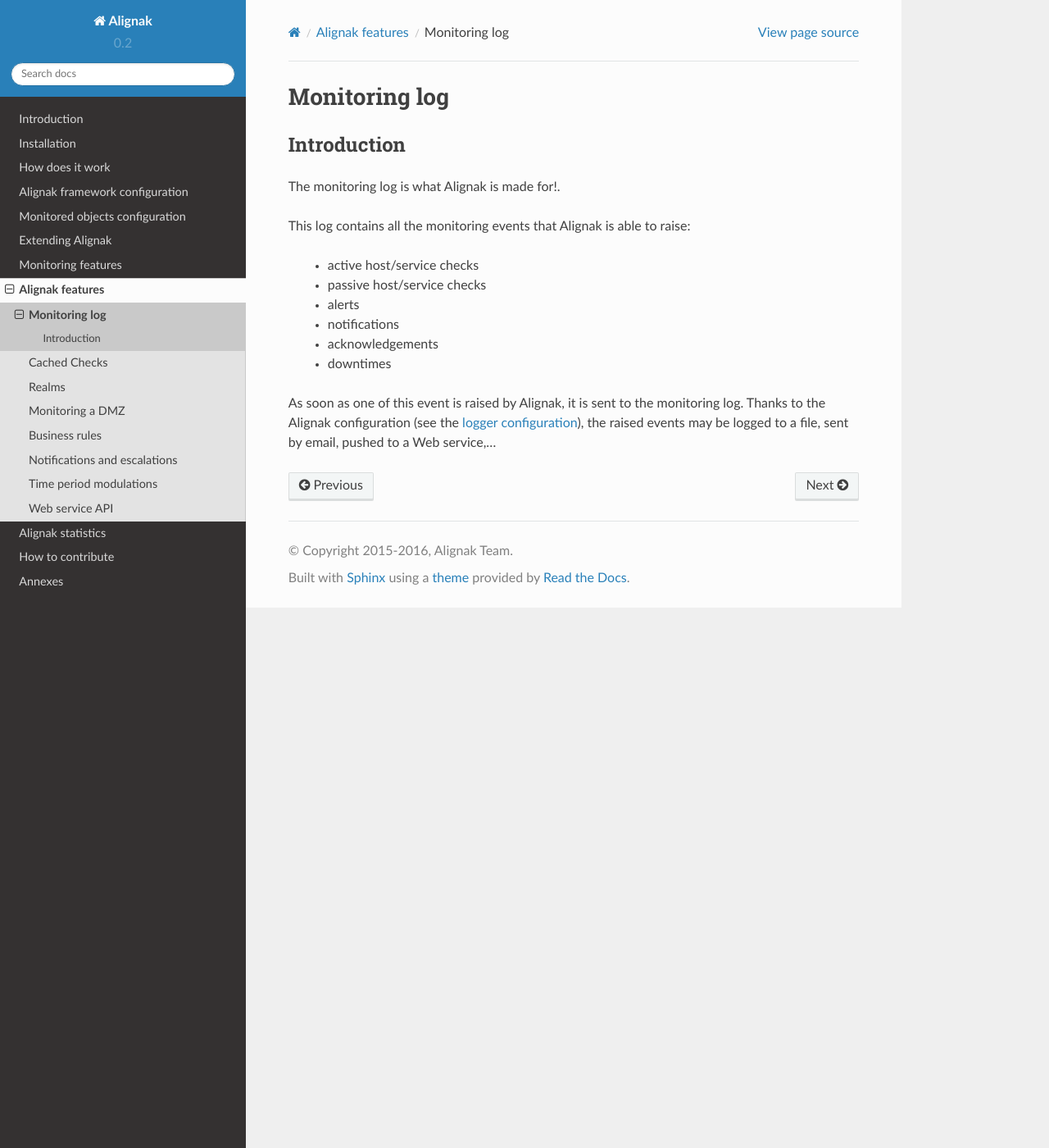
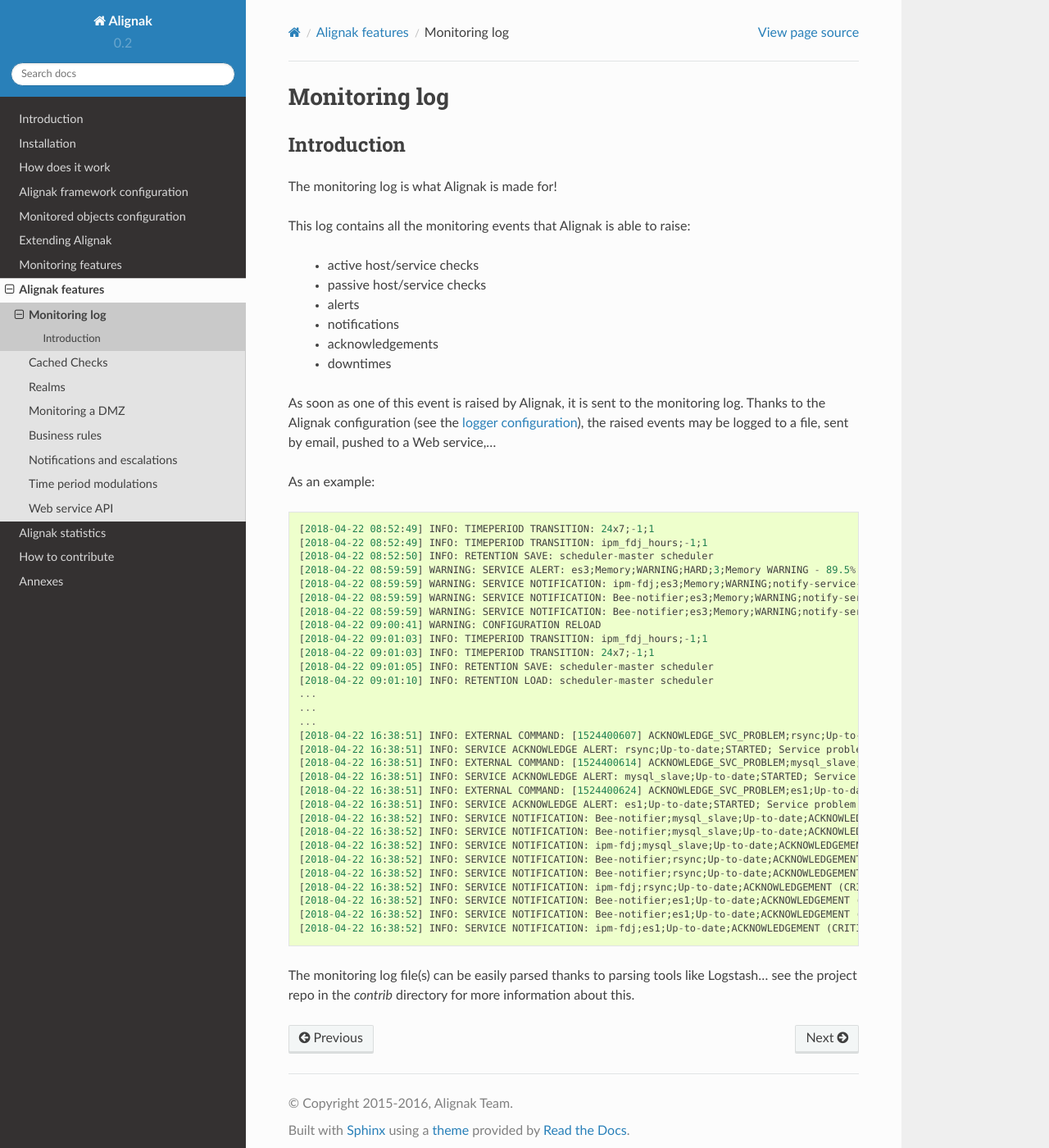
Before and after one commit to Alignak-monitoring/alignak-doc, a Sphinx documentation site: the page built from source/07_alignak_features/monitoring_log.rst, in a window 1280 px wide and 1400 px high. Shown: the whole window at 82% size. Built offline with Sphinx 7.4.7 and the Read the Docs theme 2.0.0, drawn with Linux system fonts in a browser that asks for light colours; pages that are not in the unit, such as notebooks, are missing from menus.

Commit message:
Update for monitoring log example

```diff
--- a/source/07_alignak_features/monitoring_log.rst
+++ b/source/07_alignak_features/monitoring_log.rst
@@ -8,7 +8,7 @@
 Introduction
 ------------
 
-The monitoring log is what Alignak is made for!.
+The monitoring log is what Alignak is made for!
 
 
 This log contains all the monitoring events that Alignak is able to raise:
@@ -21,3 +21,40 @@
     * downtimes
 
 As soon as one of this event is raised by Alignak, it is sent to the monitoring log. Thanks to the Alignak configuration (see the :ref:`logger configuration <configuration/logger>`), the raised events may be logged to a file, sent by email, pushed to a Web service,...
+
+As an example:
+::
+
+    [2018-04-22 08:52:49] INFO: TIMEPERIOD TRANSITION: 24x7;-1;1
+    [2018-04-22 08:52:49] INFO: TIMEPERIOD TRANSITION: ipm_fdj_hours;-1;1
+    [2018-04-22 08:52:50] INFO: RETENTION SAVE: scheduler-master scheduler
+    [2018-04-22 08:59:59] WARNING: SERVICE ALERT: es3;Memory;WARNING;HARD;3;Memory WARNING - 89.5% (15373434880 kB) used
+    [2018-04-22 08:59:59] WARNING: SERVICE NOTIFICATION: ipm-fdj;es3;Memory;WARNING;notify-service-by-email-html;Memory WARNING - 89.5% (15373434880 kB) used
+    [2018-04-22 08:59:59] WARNING: SERVICE NOTIFICATION: Bee-notifier;es3;Memory;WARNING;notify-service-by-email-html;Memory WARNING - 89.5% (15373434880 kB) used
+    [2018-04-22 08:59:59] WARNING: SERVICE NOTIFICATION: Bee-notifier;es3;Memory;WARNING;notify-service-to-Bee;Memory WARNING - 89.5% (15373434880 kB) used
+    [2018-04-22 09:00:41] WARNING: CONFIGURATION RELOAD
+    [2018-04-22 09:01:03] INFO: TIMEPERIOD TRANSITION: ipm_fdj_hours;-1;1
+    [2018-04-22 09:01:03] INFO: TIMEPERIOD TRANSITION: 24x7;-1;1
+    [2018-04-22 09:01:05] INFO: RETENTION SAVE: scheduler-master scheduler
+    [2018-04-22 09:01:10] INFO: RETENTION LOAD: scheduler-master scheduler
+    ...
+    ...
+    ...
+    [2018-04-22 16:38:51] INFO: EXTERNAL COMMAND: [1524400607] ACKNOWLEDGE_SVC_PROBLEM;rsync;Up-to-date;2;1;1;admin;Acknowledge requested from WebUI
+    [2018-04-22 16:38:51] INFO: SERVICE ACKNOWLEDGE ALERT: rsync;Up-to-date;STARTED; Service problem has been acknowledged
+    [2018-04-22 16:38:51] INFO: EXTERNAL COMMAND: [1524400614] ACKNOWLEDGE_SVC_PROBLEM;mysql_slave;Up-to-date;2;1;1;admin;Acknowledge requested from WebUI
+    [2018-04-22 16:38:51] INFO: SERVICE ACKNOWLEDGE ALERT: mysql_slave;Up-to-date;STARTED; Service problem has been acknowledged
+    [2018-04-22 16:38:51] INFO: EXTERNAL COMMAND: [1524400624] ACKNOWLEDGE_SVC_PROBLEM;es1;Up-to-date;2;1;1;admin;Acknowledge requested from WebUI
+    [2018-04-22 16:38:51] INFO: SERVICE ACKNOWLEDGE ALERT: es1;Up-to-date;STARTED; Service problem has been acknowledged
+    [2018-04-22 16:38:52] INFO: SERVICE NOTIFICATION: Bee-notifier;mysql_slave;Up-to-date;ACKNOWLEDGEMENT (CRITICAL);notify-service-by-email-html;CHECKPKGAUDIT CRITICAL - found 2 vulnerable(s) pkg(s) in : mysql_slave
+    [2018-04-22 16:38:52] INFO: SERVICE NOTIFICATION: Bee-notifier;mysql_slave;Up-to-date;ACKNOWLEDGEMENT (CRITICAL);notify-service-to-Bee;CHECKPKGAUDIT CRITICAL - found 2 vulnerable(s) pkg(s) in : mysql_slave
+    [2018-04-22 16:38:52] INFO: SERVICE NOTIFICATION: ipm-fdj;mysql_slave;Up-to-date;ACKNOWLEDGEMENT (CRITICAL);notify-service-by-email-html;CHECKPKGAUDIT CRITICAL - found 2 vulnerable(s) pkg(s) in : mysql_slave
+    [2018-04-22 16:38:52] INFO: SERVICE NOTIFICATION: Bee-notifier;rsync;Up-to-date;ACKNOWLEDGEMENT (CRITICAL);notify-service-by-email-html;CHECKPKGAUDIT CRITICAL - found 2 vulnerable(s) pkg(s) in : rsync
+    [2018-04-22 16:38:52] INFO: SERVICE NOTIFICATION: Bee-notifier;rsync;Up-to-date;ACKNOWLEDGEMENT (CRITICAL);notify-service-to-Bee;CHECKPKGAUDIT CRITICAL - found 2 vulnerable(s) pkg(s) in : rsync
+    [2018-04-22 16:38:52] INFO: SERVICE NOTIFICATION: ipm-fdj;rsync;Up-to-date;ACKNOWLEDGEMENT (CRITICAL);notify-service-by-email-html;CHECKPKGAUDIT CRITICAL - found 2 vulnerable(s) pkg(s) in : rsync
+    [2018-04-22 16:38:52] INFO: SERVICE NOTIFICATION: Bee-notifier;es1;Up-to-date;ACKNOWLEDGEMENT (CRITICAL);notify-service-by-email-html;CHECKPKGAUDIT CRITICAL - found 2 vulnerable(s) pkg(s) in : es1
+    [2018-04-22 16:38:52] INFO: SERVICE NOTIFICATION: Bee-notifier;es1;Up-to-date;ACKNOWLEDGEMENT (CRITICAL);notify-service-to-Bee;CHECKPKGAUDIT CRITICAL - found 2 vulnerable(s) pkg(s) in : es1
+    [2018-04-22 16:38:52] INFO: SERVICE NOTIFICATION: ipm-fdj;es1;Up-to-date;ACKNOWLEDGEMENT (CRITICAL);notify-service-by-email-html;CHECKPKGAUDIT CRITICAL - found 2 vulnerable(s) pkg(s) in : es1
+
+
+The monitoring log file(s) can be easily parsed thanks to parsing tools like Logstash... see the project repo in the *contrib* directory for more information about this.
```
